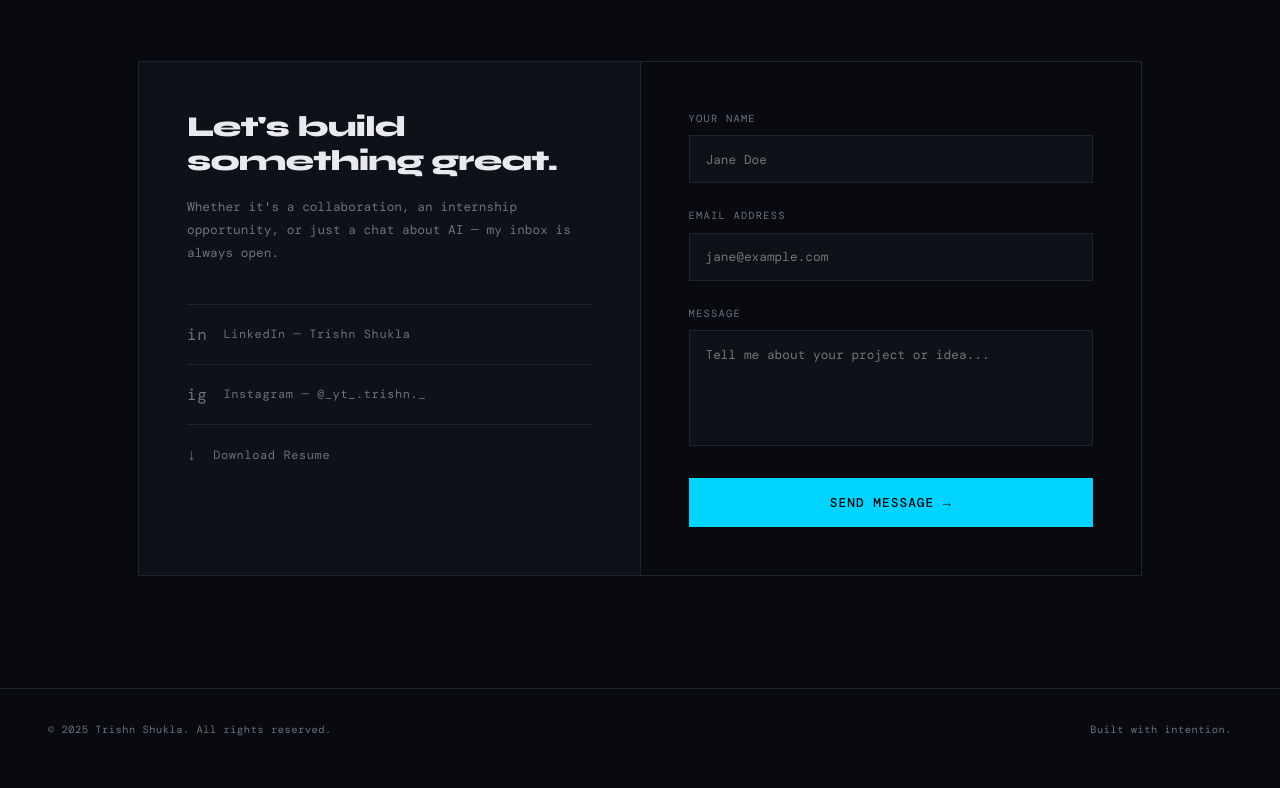
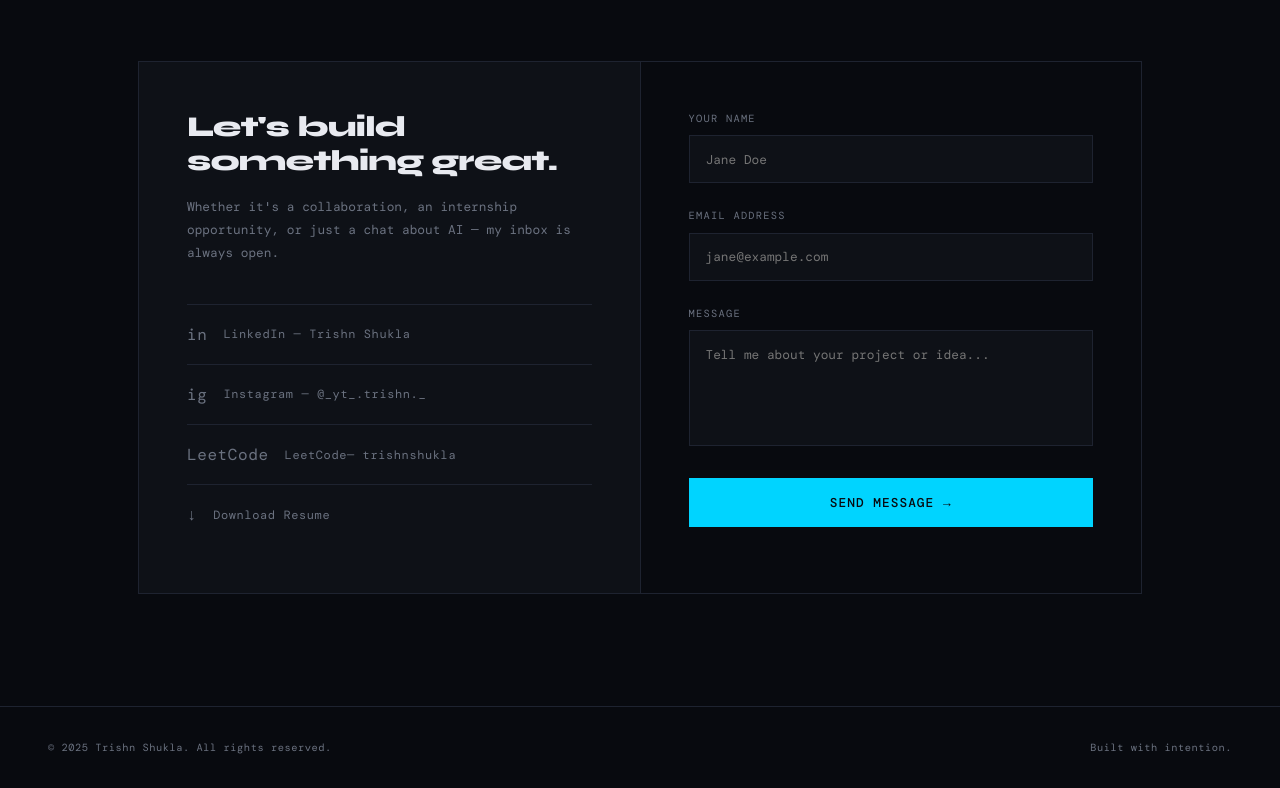
Before and after one commit to Trishn112/My-website, a plain HTML site: page index.html in a window 1280 px wide. Shown: the part 3442-4230 px from the top of the page. Drawn offline with nearby package versions, Linux system fonts and the light colour scheme; a web font is replaced by a local one.

Commit message:
Add LeetCode link to social section

```diff
--- a/index.html
+++ b/index.html
@@ -910,6 +910,10 @@
           <span class="social-icon">ig</span>
           <span>Instagram — @_yt_.trishn._</span>
         </a>
+       <a href="https://leetcode.com/u/trishnshukla/" target="_blank" class="social-link">
+          <span class="social-icon">LeetCode</span>
+          <span>LeetCode— trishnshukla</span>
+        </a>
         <a href="Trishn_shukla_resume.pdf" download class="social-link">
           <span class="social-icon">↓</span>
           <span>Download Resume</span>
```
